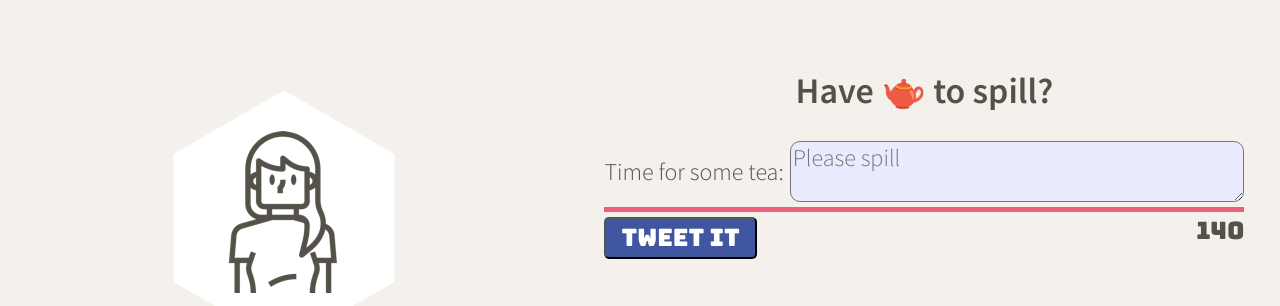
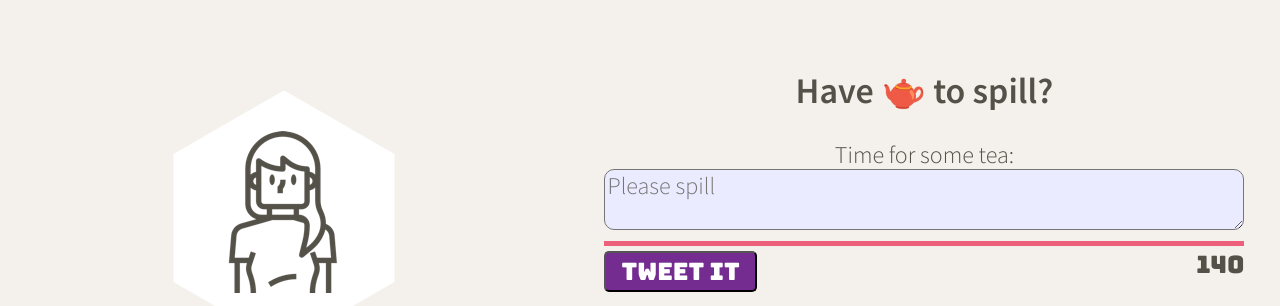
Before and after one commit to Juicetin22/tweeter, a website: page public/index.html in a window 1280 px wide. Shown: the part 140-446 px from the top of the page. Drawn offline with nearby package versions, Linux system fonts and the light colour scheme; no server answers.

Commit message:
changed a few style codes for new tweet section

```diff
--- a/public/styles/new-tweet.css
+++ b/public/styles/new-tweet.css
@@ -7,20 +7,14 @@
   padding-top: 5px;
 }
 
-.write {
-  display: flex;
-  justify-content: space-between;
-  align-items: center;
-}
-
 #tweet-text {
-  flex-grow: 0.97;
+  width: 100%;
   background-color: rgb(235, 235, 255);
   border-radius: 10px;
 }
 
 #post-tweet {
-  background-color: #4056A1;
+  background-color: #742c91;
   border-radius: 5px;
   padding: 5px 15px 5px 15px;
   font-family: 'Bungee', cursive;
@@ -37,6 +31,10 @@
 
 .error {
   border: 4px solid rgb(255, 76, 76);
-  background-color: rgb(255, 214, 214);
+  background-color: rgb(255, 227, 227);
   margin-bottom: 50px;
 }
+
+.new-tweet {
+  margin-top: 20px;
+}
```
